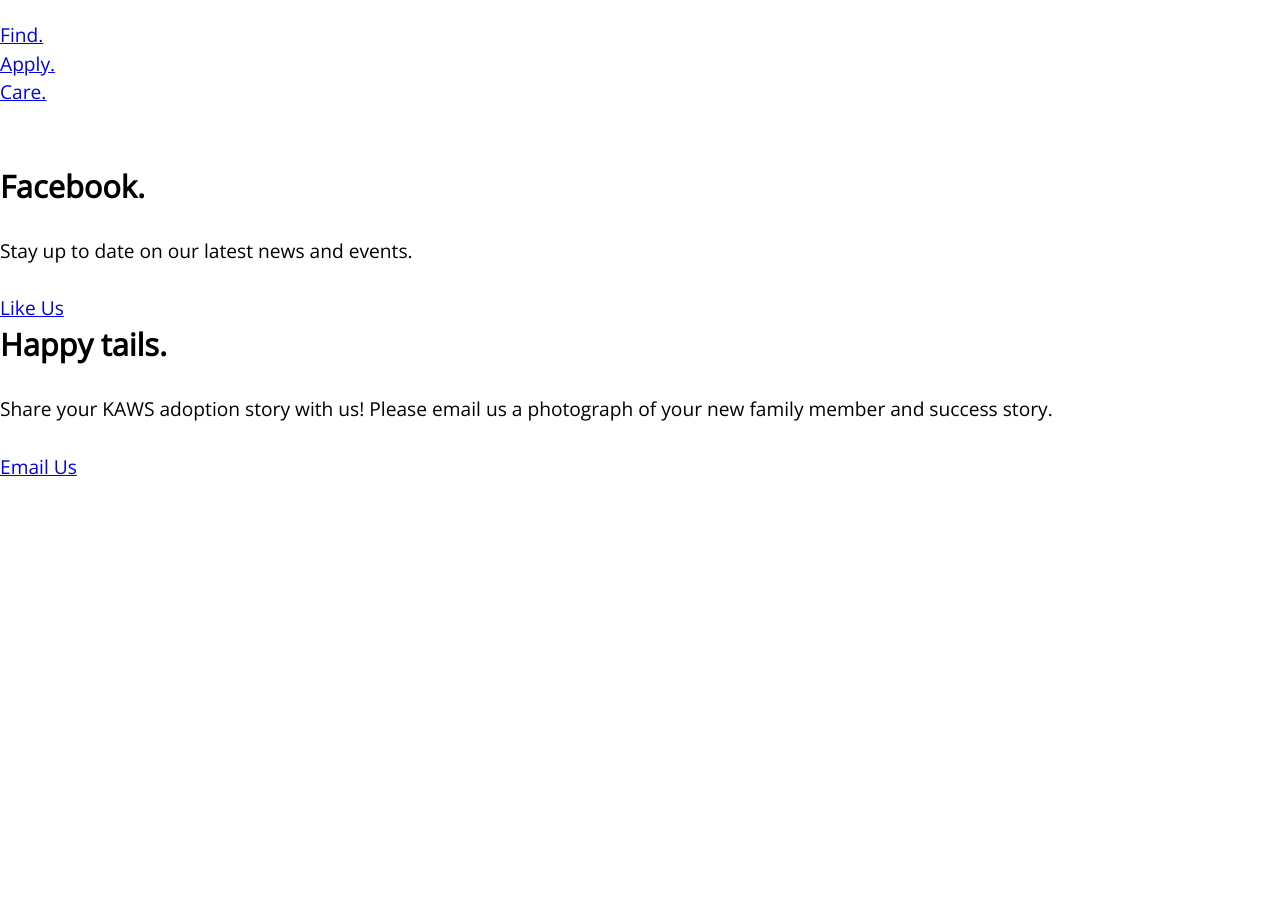
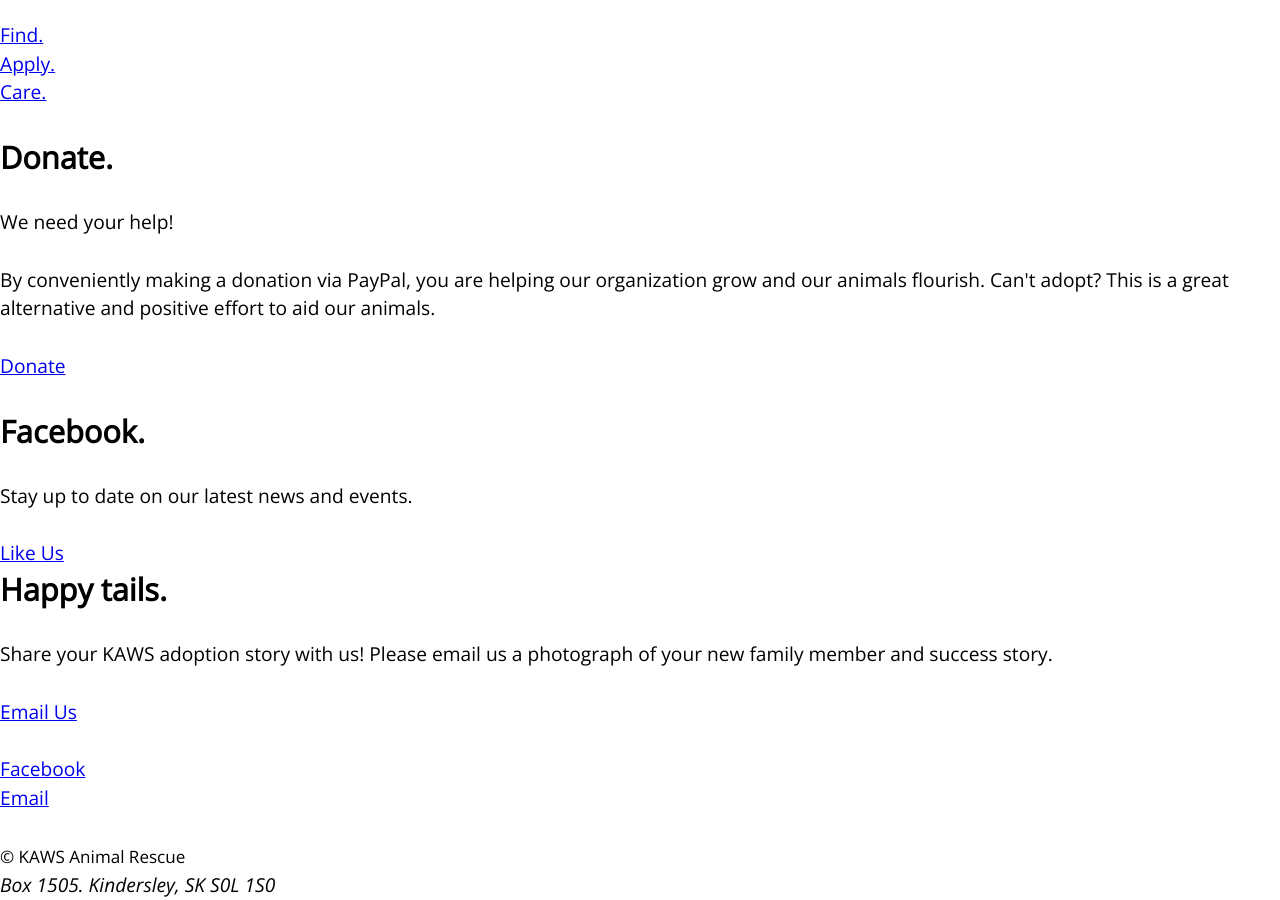
Before and after one commit to ltw-webdev-3/animal-rescue-website, a plain HTML site: page index.html in a window 1280 px wide. Shown: the part 620-1520 px from the top of the page. Before the commit the page ends 1130 px from the top, so only its background shows below. Drawn offline with nearby package versions, Linux system fonts and the light colour scheme.

Commit message:
This commit will add two more sections to the home page
Donate and footer

```diff
--- a/index.html
+++ b/index.html
@@ -71,6 +71,18 @@
       </div>
     </section>
 
+    <section class="donate">
+      <div>
+        <h2>Donate.</h2>
+        <p>We need your help!</p>
+        <p>By conveniently making a donation via PayPal, you are helping our organization grow and our animals flourish. Can't adopt? This is a great alternative and positive effort to aid our animals.</p>
+      </div>
+
+      <div>
+        <a href="https://www.paypal.com/donate/?token=wowj8_VNyM0FjYBURjiuzlGa7i_lcl9nLf7zPupsaZ80aOIrTG7HeFsSFGwE91OhNwB-R0&country.x=CA&locale.x=CA">Donate</a>
+      </div>
+    </section>
+
     <section class="facebook">
       <div>
         <img></img>
@@ -102,6 +114,28 @@
   </main>
 
   <footer>
+    <div>
+      <ul>
+        <li>
+          <a href="https://www.facebook.com/KAWSAnimalRescue" rel="external">
+            <i></i>
+            <span>Facebook</span>
+          </a>
+        </li>
+
+        <li>
+          <a href="mailto:kaws@live.ca" rel="external">
+            <i></i>
+            <span>Email</span>
+          </a>
+        </li>
+      </ul>
+    </div>
+
+    <div>
+      <small>© KAWS Animal Rescue</small>
+      <address>Box 1505. Kindersley, SK  S0L 1S0</address>
+    </div>
   </footer>
 
 </body>
```
